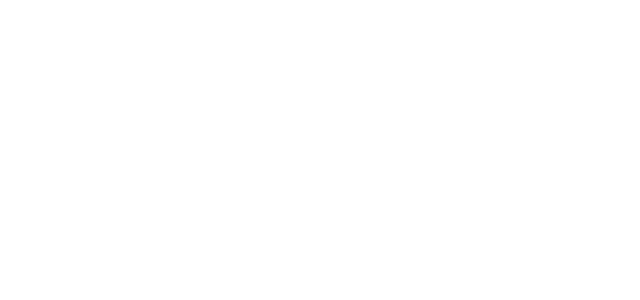
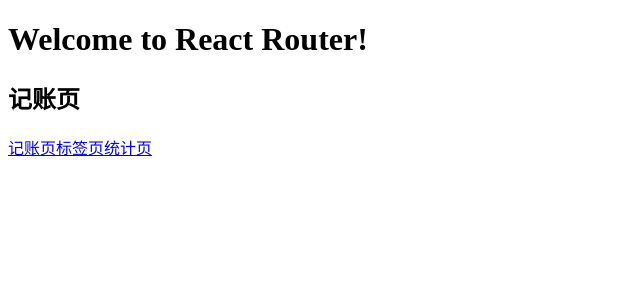
Before and after one commit to Lisbeth1128/account-2, a React (Create React App) app: page / in a window 1280 px wide. Shown: the top 300 px of the page, without its empty margins (0-640 px from the left). Built offline with nearby package versions, Linux system fonts and the light colour scheme.

Commit message:
使用 React Router 实现导航

```diff
--- a/package.json
+++ b/package.json
@@ -14,6 +14,7 @@
     "node-sass": "npm:dart-sass@^1.25.0",
     "react": "^17.0.2",
     "react-dom": "^17.0.2",
+    "react-router-dom": "^6.2.1",
     "react-scripts": "5.0.0",
     "styled-components": "^5.3.3",
     "typescript": "^4.5.5",
--- a/src/App.tsx
+++ b/src/App.tsx
@@ -1,10 +1,72 @@
-import React from 'react';
+import React from "react";
+import {
+  Routes,
+  Route,
+  Link
+} from "react-router-dom";
 
 function App() {
   return (
-    <div>
+    <div className="App">
+      <h1>Welcome to React Router!</h1>
+      <Routes>
+        <Route index element={<Money />} />
+        <Route path="/tags" element={<Tags />} />
+        <Route path="/statistics" element={<Statistics />} />
+        <Route
+          path="*"
+          element={
+            <main style={{ padding: "1rem" }}>
+              <p>页面不存在，你丫输错地址了吧！</p>
+            </main>
+          }
+        />
+      </Routes>
     </div>
   );
 }
+function Money() {
+  return (
+    <>
+      <main>
+        <h2>记账页</h2>
+      </main>
+      <nav>
+        <Link to="/">记账页</Link>
+        <Link to="/tags">标签页</Link>
+        <Link to="/statistics">统计页</Link>
+      </nav>
+    </>
+  );
+}
 
+function Tags() {
+  return (
+    <>
+      <main>
+        <h2>标签页</h2>
+      </main>
+      <nav>
+        <Link to="/">记账页</Link>
+        <Link to="/tags">标签页</Link>
+        <Link to="/statistics">统计页</Link>
+      </nav>
+    </>
+  );
+}
+
+function Statistics() {
+  return (
+    <>
+      <main>
+        <h2>统计页</h2>
+      </main>
+      <nav>
+        <Link to="/">记账页</Link>
+        <Link to="/tags">标签页</Link>
+        <Link to="/statistics">统计页</Link>
+      </nav>
+    </>
+  );
+}
 export default App;
```
Also changed, not shown: src/index.tsx (+5 -3 lines), 1 other file (tests, documents, lock files or other folders).
